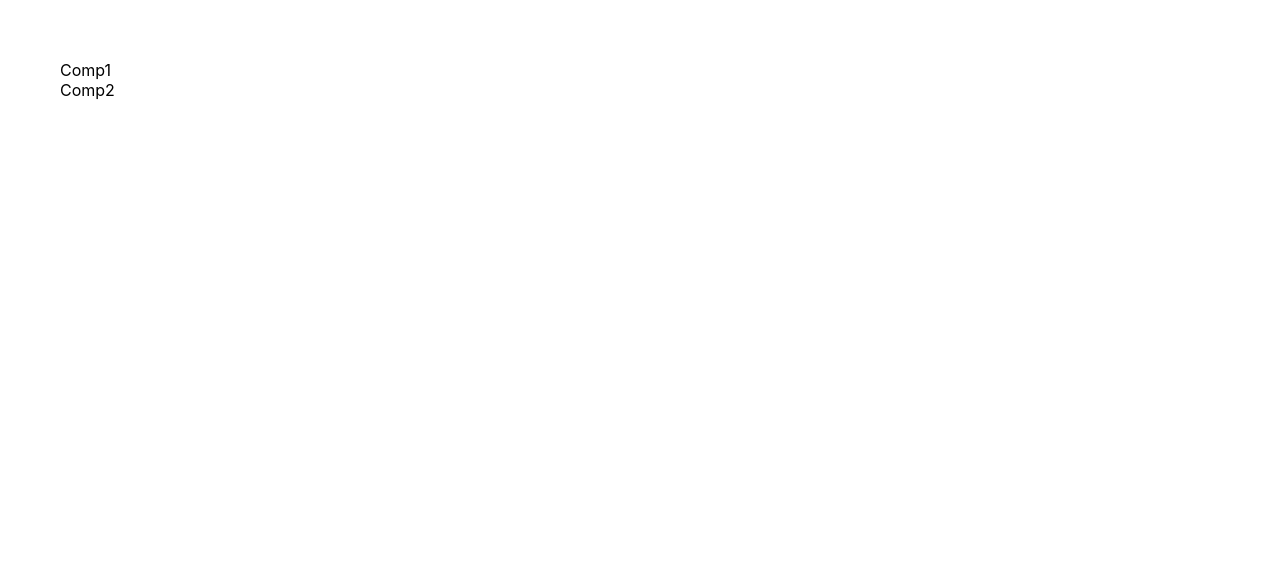
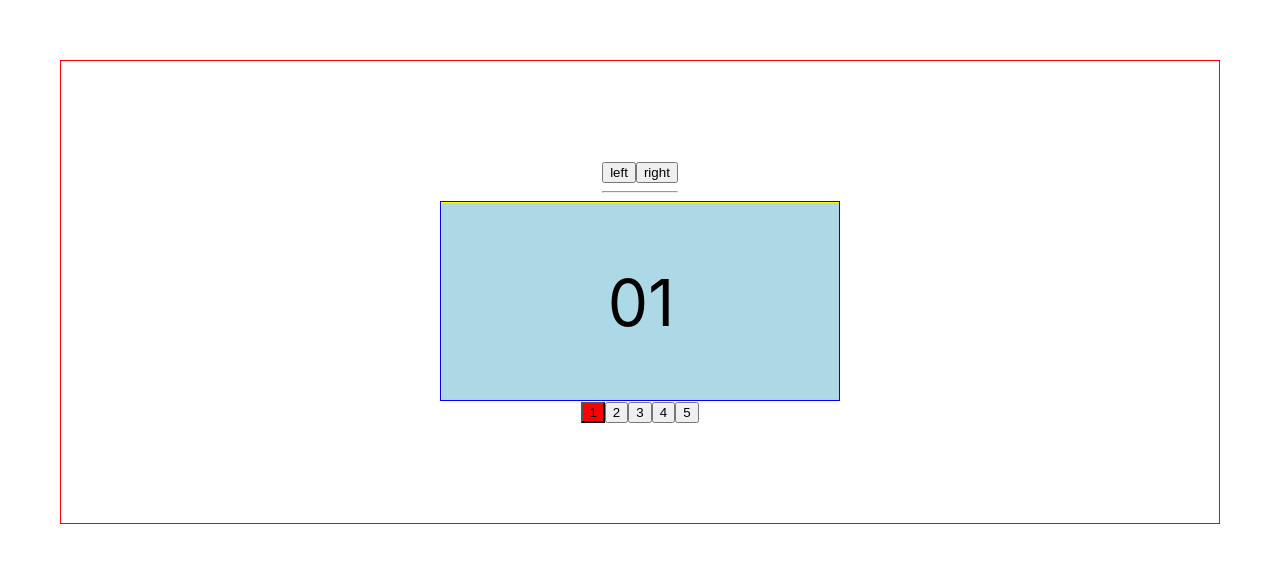
Before and after one commit to dmitrisanzharov/cra-js-axios-redux-router, a React (Create React App) app: page / in a window 1280 px wide. Shown: the top 562 px of the page. Built offline with nearby package versions, Linux system fonts and the light colour scheme.

Commit message:
all good

```diff
--- a/src/App.js
+++ b/src/App.js
@@ -8,7 +8,7 @@ function App() {
 	return (
 		<div className="addPadding">
 			<Comp1 />
-			<Comp2 />
+			{/* <Comp2 /> */}
 		</div>
 	);
 }
--- a/src/components/Comp1/Comp1.css
+++ b/src/components/Comp1/Comp1.css
@@ -1 +1,47 @@
-/*# sourceMappingURL=Comp1.css.map */
+.Comp1 {
+  padding: 100px;
+  border: 1px solid red;
+  display: flex;
+  justify-content: center;
+  align-items: center;
+  flex-direction: column;
+}
+
+.itemsHolder {
+  border: 1px solid blue;
+  height: 200px;
+  width: 400px;
+  white-space: nowrap;
+  cursor: grab;
+  -webkit-user-select: none;
+     -moz-user-select: none;
+          user-select: none;
+  overflow: hidden;
+}
+
+.itemsHolder--isDown {
+  cursor: grabbing;
+}
+
+.itemsString {
+  transition: transform 0.5s ease-out;
+}
+
+.itemsString--NoTransition {
+  transition: none;
+}
+
+.item {
+  border: 1px solid yellow;
+  display: inline-flex;
+  height: 200px;
+  width: 400px;
+  background: lightblue;
+  justify-content: center;
+  align-items: center;
+  font-size: 4em;
+}
+
+.activeSlideButton {
+  background-color: red;
+}/*# sourceMappingURL=Comp1.css.map */
--- a/src/components/Comp1/Comp1.js
+++ b/src/components/Comp1/Comp1.js
@@ -1,8 +1,186 @@
 import React, { useEffect, useState, useRef, useMemo } from "react";
 import "./Comp1.css";
+import classNames from "classnames";
 
 const Comp1 = () => {
-	return <div className="Comp1">Comp1</div>;
+	const singleItemWidth = 400;
+
+	const [sliderArr, setSliderArr] = useState([5, 1, 2, 3, 4, 5, 1]);
+	const [translateAmount, setTranslateAmount] = useState();
+
+	// states for hand move
+	const [isDown, setIsDown] = useState(false);
+	const [startX, setStartX] = useState(0);
+	const [currentTranslate, setCurrentTranslate] = useState(0);
+	const [mouseMoved, setMouseMoved] = useState(0);
+	// states for buttons
+	const [count, setCount] = useState(1);
+	const [stopAnime, setStopAnime] = useState(false);
+	const [btnDisable, setBtnDisable] = useState(false);
+
+	// functions
+	function handleMouseDown(e) {
+		setIsDown(true);
+		setStartX(e.clientX);
+		setCurrentTranslate(translateAmount);
+		setMouseMoved(0);
+		setStopAnime(false);
+	}
+
+	function handleMouseUp() {
+		setIsDown(false);
+	}
+
+	function handleMouseLeave() {
+		setIsDown(false);
+	}
+
+	function handleMouseMove(e) {
+		if (isDown === false) {
+			return;
+		}
+
+		const howMuchDidTheMouseMove = e.clientX - startX;
+		setMouseMoved(howMuchDidTheMouseMove);
+	}
+
+	function handleTransitionEnd() {
+		//
+		setStopAnime(true);
+		setBtnDisable(false);
+
+		if (count === 0) {
+			setCount(5);
+			return;
+		}
+
+		if (count === 6) {
+			setCount(1);
+			return;
+		}
+	}
+
+	function handleTranstionAfterMouseMove() {
+		// tests
+		const movedRight = mouseMoved > 0;
+		const movedLeft = mouseMoved < 0;
+		const movedRightAndBiggerThanHalf = mouseMoved > singleItemWidth / 2;
+		const movedLeftAndBiggerThanHalf = mouseMoved < singleItemWidth / -2;
+
+		if (movedRight && movedRightAndBiggerThanHalf) {
+			setCount(count - 1);
+			return;
+		}
+
+		if (movedRight && !movedRightAndBiggerThanHalf) {
+			setTranslateAmount(count * singleItemWidth);
+			return;
+		}
+
+		if (movedLeft && movedLeftAndBiggerThanHalf) {
+			setCount(count + 1);
+			return;
+		}
+
+		if (movedLeft && movedLeftAndBiggerThanHalf) {
+			setTranslateAmount(count * singleItemWidth);
+			return;
+		}
+
+		setTranslateAmount(count * singleItemWidth);
+	}
+
+	// USE EFFECTS
+	useEffect(() => {
+		setTranslateAmount(currentTranslate - mouseMoved);
+	}, [mouseMoved]);
+
+	useEffect(() => {
+		console.log(count);
+		setTranslateAmount(count * singleItemWidth);
+	}, [count]);
+
+	useEffect(() => {
+		handleTranstionAfterMouseMove();
+	}, [isDown]);
+
+	return (
+		<div className="Comp1">
+			<div>
+				<button
+					onClick={() => {
+						setCount(count - 1);
+						setStopAnime(false);
+						setBtnDisable(true);
+					}}
+					disabled={btnDisable}
+				>
+					left
+				</button>
+				<button
+					onClick={() => {
+						setCount(count + 1);
+						setStopAnime(false);
+						setBtnDisable(true);
+					}}
+					disabled={btnDisable}
+				>
+					right
+				</button>
+				<hr />
+			</div>
+			<div
+				className="itemsHolder"
+				onMouseDown={(e) => handleMouseDown(e)}
+				onMouseUp={handleMouseUp}
+				onMouseLeave={handleMouseLeave}
+				onMouseMove={(e) => handleMouseMove(e)}
+			>
+				<div
+					className={classNames("itemsString", {
+						"itemsHolder--isDown": isDown,
+						"itemsString--NoTransition": stopAnime || isDown,
+					})}
+					style={{ transform: `translateX(${translateAmount * -1}px)` }}
+					onTransitionEnd={handleTransitionEnd}
+				>
+					{sliderArr?.map((el, i) => {
+						return (
+							<div className="item" key={el + i}>
+								0{el}
+							</div>
+						);
+					})}
+				</div>
+			</div>
+			{/* BUTTONS THAT SHOW ACTIVE THINGY */}
+			<div>
+				<button
+					className={classNames({
+						activeSlideButton: count === 1 || count === 6,
+					})}
+				>
+					1
+				</button>
+				<button className={classNames({ activeSlideButton: count === 2 })}>
+					2
+				</button>
+				<button className={classNames({ activeSlideButton: count === 3 })}>
+					3
+				</button>
+				<button className={classNames({ activeSlideButton: count === 4 })}>
+					4
+				</button>
+				<button
+					className={classNames({
+						activeSlideButton: count === 5 || count === 0,
+					})}
+				>
+					5
+				</button>
+			</div>
+		</div>
+	);
 };
 
 export default Comp1;
--- a/src/components/Comp1/Comp1.scss
+++ b/src/components/Comp1/Comp1.scss
@@ -0,0 +1,45 @@
+.Comp1 {
+	padding: 100px;
+	border: 1px solid red;
+	display: flex;
+	justify-content: center;
+	align-items: center;
+	flex-direction: column;
+}
+
+.itemsHolder {
+	border: 1px solid blue;
+	height: 200px;
+	width: 400px;
+	white-space: nowrap;
+	cursor: grab;
+	user-select: none;
+	overflow: hidden;
+}
+
+.itemsHolder--isDown {
+	cursor: grabbing;
+}
+
+.itemsString {
+	transition: transform 0.5s ease-out;
+}
+
+.itemsString--NoTransition {
+	transition: none;
+}
+
+.item {
+	border: 1px solid yellow;
+	display: inline-flex;
+	height: 200px;
+	width: 400px;
+	background: lightblue;
+	justify-content: center;
+	align-items: center;
+	font-size: 4em;
+}
+
+.activeSlideButton {
+	background-color: red;
+}
```
Also changed, not shown: 1 other file (tests, documents, lock files or other folders).
